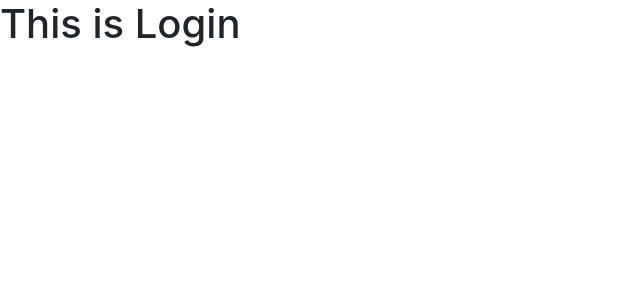
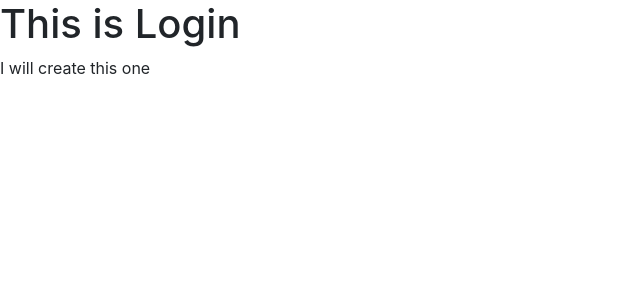
Before and after one commit to shaker87/twitter-clone, a React (Create React App) app: page /login in a window 1280 px wide. Shown: the top 300 px of the page, without its empty margins (0-640 px from the left). Built offline with nearby package versions, Linux system fonts and the light colour scheme.

Commit message:
setup test

```diff
--- a/src/Components/Auth/Login/Login.js
+++ b/src/Components/Auth/Login/Login.js
@@ -4,6 +4,7 @@ const Login = () => {
     return (
         <div>
             <h1>This is Login</h1>
+            <p>I will create this one</p>
         </div>
     );
 };
```
